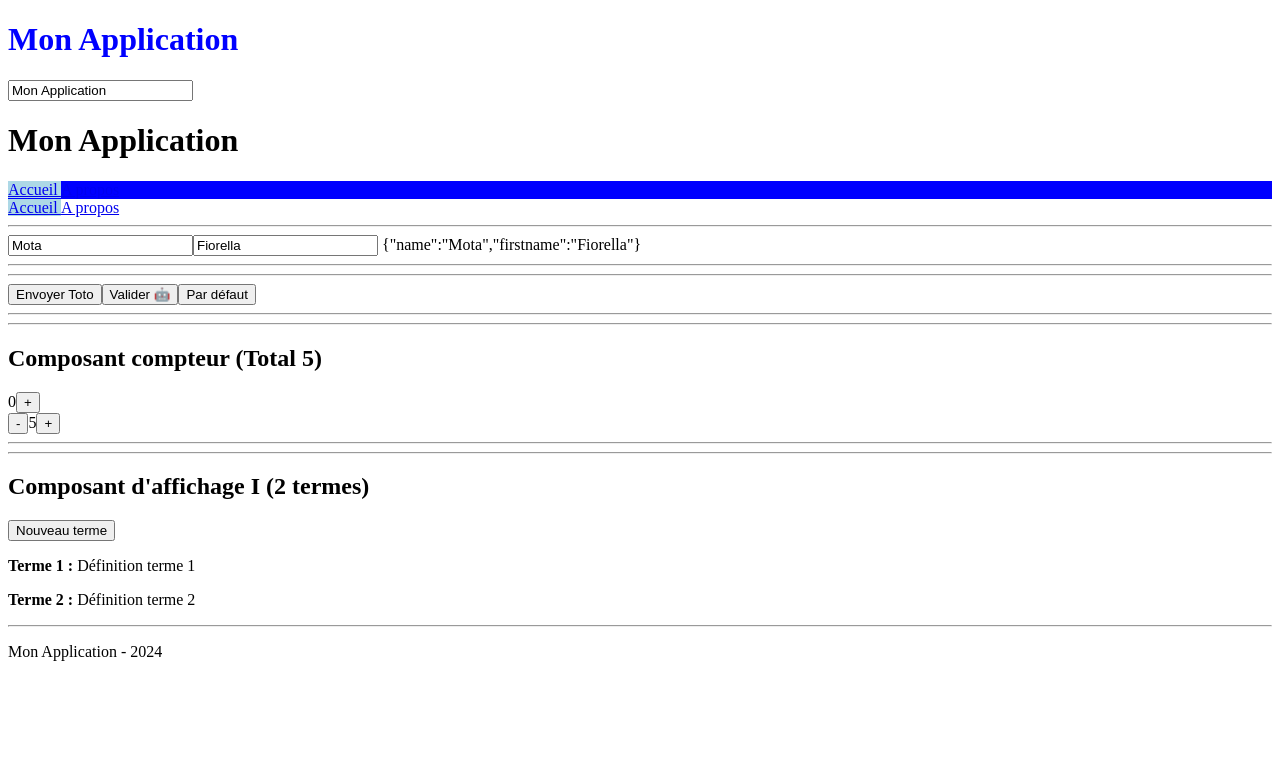
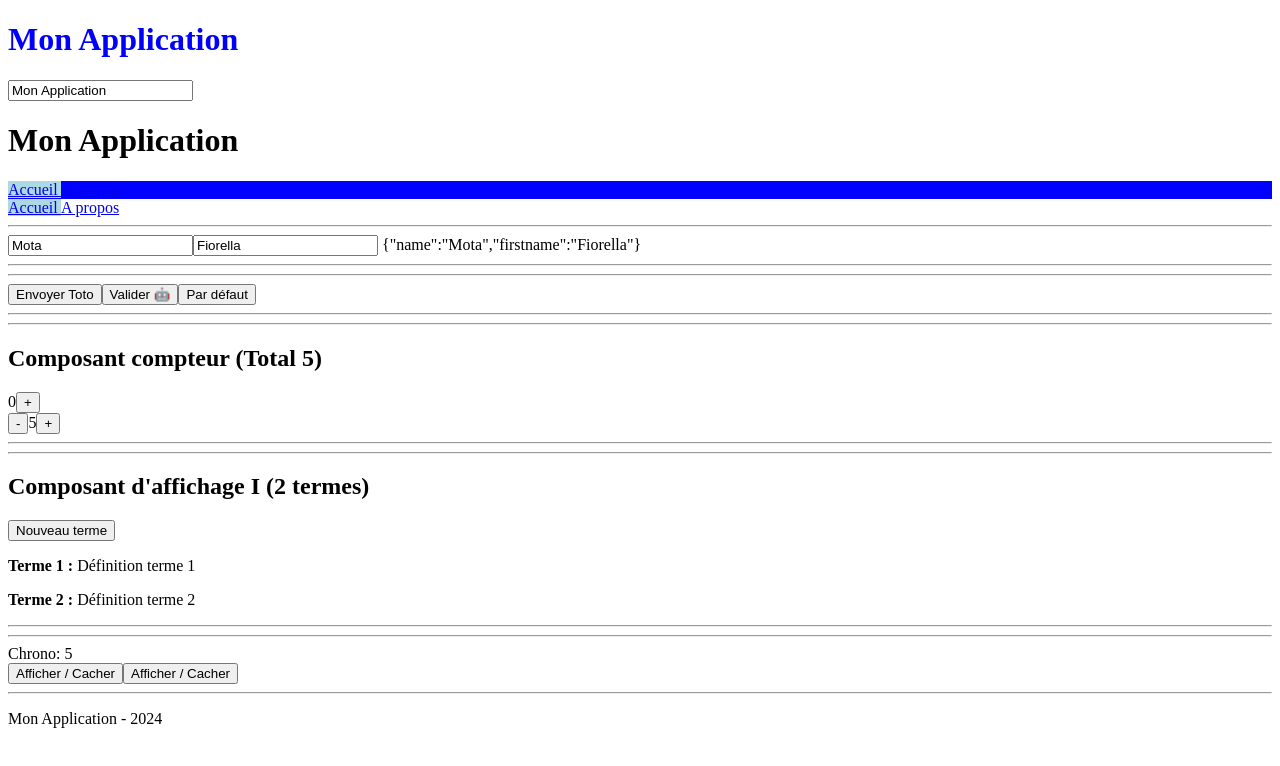
Before and after one commit to matthieumota/vue, a Vue app in the folder 02-composants/: page / in a window 1280 px wide. Shown: the top 766 px of the page. Built offline with nearby package versions, Linux system fonts and the light colour scheme.

Commit message:
Lifecycle

```diff
--- a/02-composants/src/App.vue
+++ b/02-composants/src/App.vue
@@ -1,5 +1,6 @@
 <script setup>
 import Button from '@/components/Button.vue'
+import Chrono from '@/components/Chrono.vue'
 import Counter from '@/components/Counter.vue'
 import Footer from '@/components/Footer.vue'
 import Navbar from '@/components/Navbar.vue'
@@ -20,6 +21,8 @@ const terms = ref([
   { name: 'Terme 2', definition: 'Définition terme 2' },
 ]);
 const totalTerms = computed(() => `${terms.value.length} terme${terms.value.length > 1 ? 's' : ''}`);
+const show1 = ref(true)
+const show2 = ref(false)
 </script>
 
 <template>
@@ -66,6 +69,15 @@ const totalTerms = computed(() => `${terms.value.length} terme${terms.value.leng
     <hr>
   </div>
 
+  <div>
+    <hr>
+      <Chrono v-if="show1" />
+      <button @click="show1 = !show1">Afficher / Cacher</button>
+      <Chrono v-if="show2" />
+      <button @click="show2 = !show2">Afficher / Cacher</button>
+    <hr>
+  </div>
+
   <Footer :title="title" @update-title="title = $event" id="footer" />
 </template>
 
--- /dev/null
+++ b/02-composants/src/components/Chrono.vue
@@ -0,0 +1,37 @@
+<script setup>
+  import { nextTick, onMounted, onUnmounted, onUpdated, ref } from 'vue';
+
+  const stopwatch = ref(0);
+
+  // Quand le composant est crée (avant le montage donc pas accès au DOM)
+  let interval;
+  const div = ref(null)
+
+  // Ici, on est dans le onCreate
+  interval = setInterval(() => {
+    console.log('un à la fois');
+    stopwatch.value++;
+    // Le nextTick permet de s'assurer que le DOM est bien à jour par rapport au dernier render
+    nextTick(() => console.log(document.getElementById('div').innerText));
+  }, 1000);
+
+  console.log(div.value);
+
+  // On démarre un setInterval à chaque apparition du composant (montage)
+  onMounted(() => {
+    console.log(div.value);
+  });
+
+  onUpdated(() => {
+    console.log(stopwatch.value);
+  });
+
+  // On arrête le setInterval à chaque disparition du composant (démontage)
+  onUnmounted(() => clearInterval(interval));
+</script>
+
+<template>
+  <div ref="div" id="div">
+    Chrono: {{ stopwatch }}
+  </div>
+</template>
```
